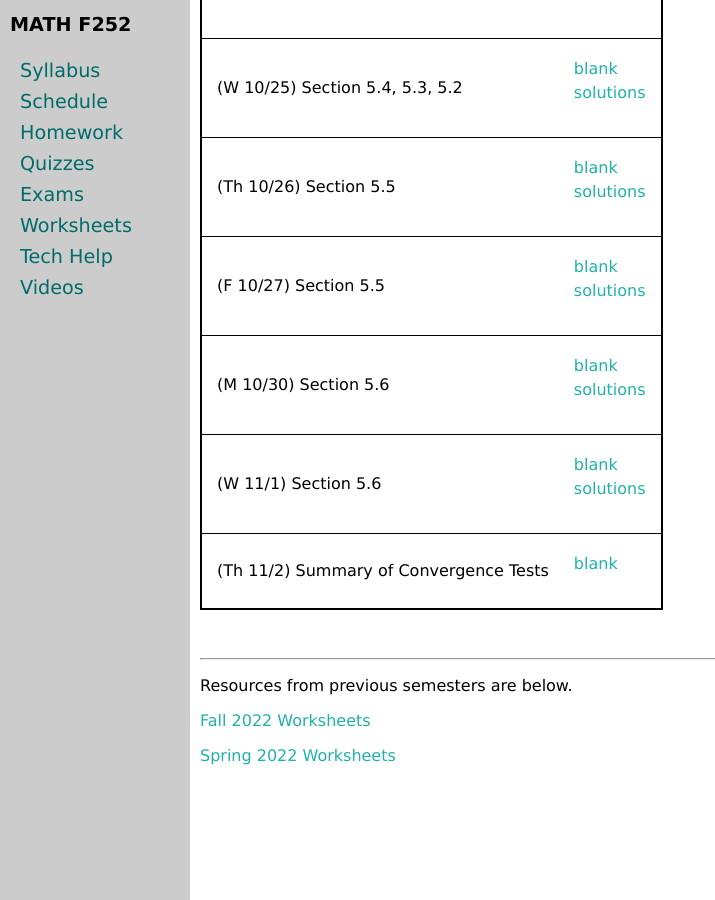
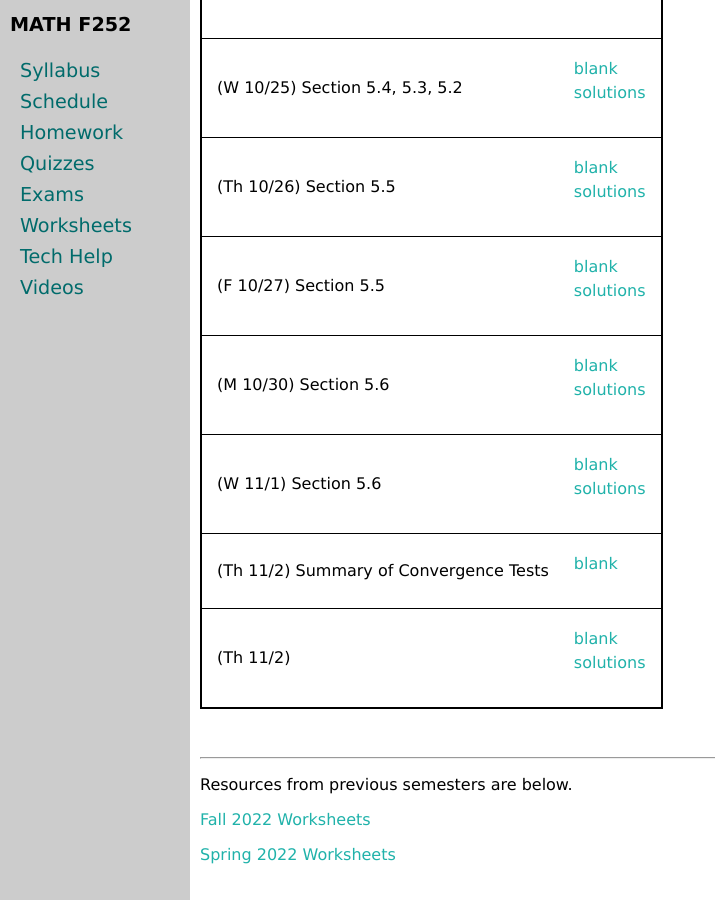
Before and after one commit to uaf-math/calc2, a Jekyll site: the page built from worksheets.md, in a window 1280 px wide and 900 px high, scrolled down 3159 px. Shown: the whole window, without its empty margins (0-715 px from the left). Built offline with Jekyll 4.4.1, drawn with Linux system fonts in a browser that asks for light colours.

Commit message:
Update worksheets.yml

```diff
--- a/_data/worksheets.yml
+++ b/_data/worksheets.yml
@@ -108,3 +108,6 @@ worksheets:
   solutions: M252-5-6-b-s.pdf
 - name: (Th 11/2) Summary of Convergence Tests
   blank: convsummary.pdf
+- name: (Th 11/2)
+  blank: M252-6-1-a.pdf
+  solutions: M252-6-1-a-s.pdf
```
